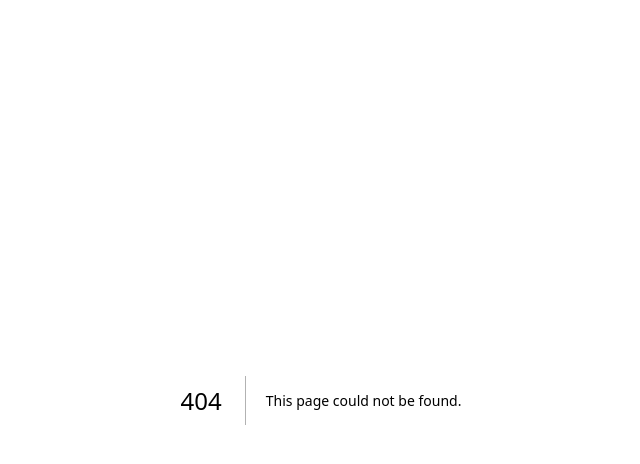
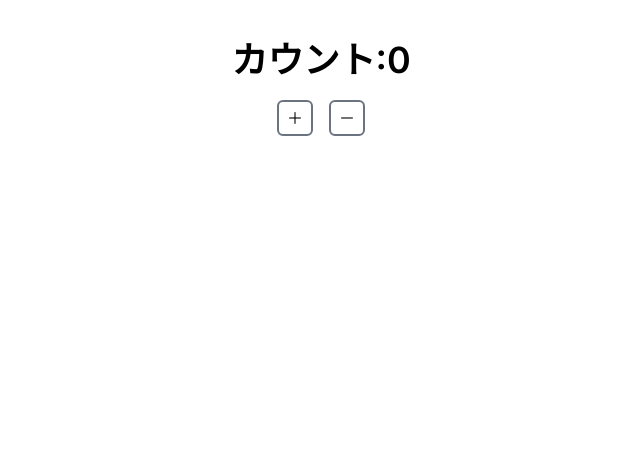
Before and after one commit to sena0514/training, a Next.js app: page /countUpdate in a window 1280 px wide. Before the commit this address had no page. Shown: the top 464 px of the page, without its empty margins (319-959 px from the left). Built offline with nearby package versions, Linux system fonts and the light colour scheme.

Commit message:
カウントアプリをアップデートした

```diff
--- /dev/null
+++ b/app/(main)/countUpdate/page.tsx
@@ -0,0 +1,52 @@
+"use client";
+
+import { NextPage } from "next";
+import { useState } from "react";
+
+const CountUpdate: NextPage = () => {
+  const [count, setCount] = useState(0);
+
+  return (
+    <div className="mt-10">
+      <CountResult title="カウント" count={count} />
+      <div className="mt-5">
+        <CountChange setCount={setCount} />
+      </div>
+    </div>
+  );
+};
+
+const CountResult = ({ title, count } : {title:string; count:number}) => {
+  return (
+    <h2 className="text-center text-4xl font-semibold">
+      {title}:{count}
+    </h2>
+  );
+};
+
+const CountChange = ({ setCount } : {setCount: React.Dispatch<React.SetStateAction<number>> }) => {
+  const handleCountUp = () => {
+    setCount((prev) => prev + 1);
+  };
+
+  const handleCountDown = () => {
+    setCount((prev) => prev - 1);
+  };
+
+  return (
+    <div className="flex justify-center gap-x-4">
+      <button
+      onClick={handleCountUp}
+      className="border-2 border-gray-500 rounded-md leading-4 p-2">
+        ＋
+      </button>
+      <button
+      onClick={handleCountDown}
+      className="border-2 border-gray-500 rounded-md leading-4 p-2">
+        －
+      </button>
+    </div>
+  );
+};
+
+export default CountUpdate;
--- a/app/page.tsx
+++ b/app/page.tsx
@@ -50,6 +50,18 @@ export default function Home() {
           >
             7.Random Words
           </Link>
+          <Link
+            className="py-3 px-2  text-center rounded-lg border-4 border-gray-500 inline-block bg-blue-950 text-white"
+            href="/numberChange"
+          >
+            8.Number Change
+          </Link>
+          <Link
+            className="py-3 px-2  text-center rounded-lg border-4 border-gray-500 inline-block bg-blue-950 text-white"
+            href="/countUpdate"
+          >
+            9.Count Update
+          </Link>
         </div>
       </div>
     </div>
```
